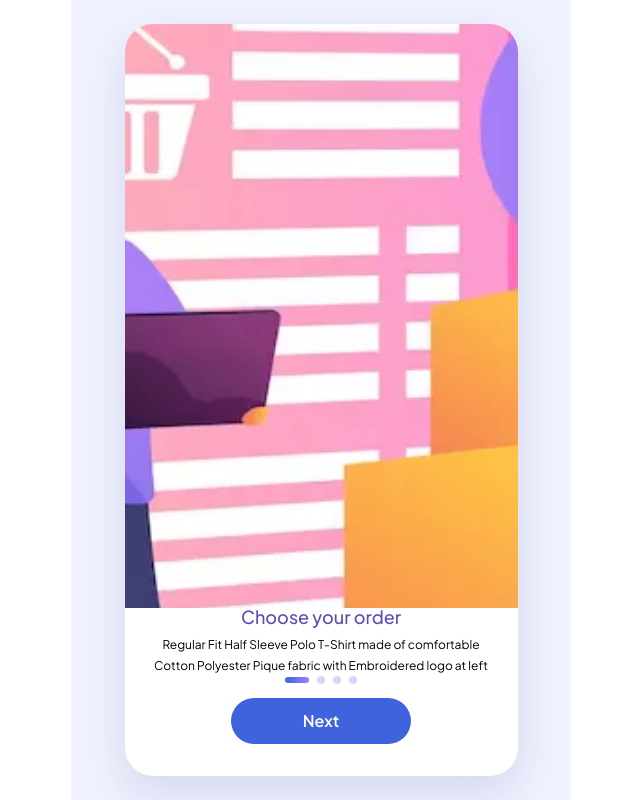
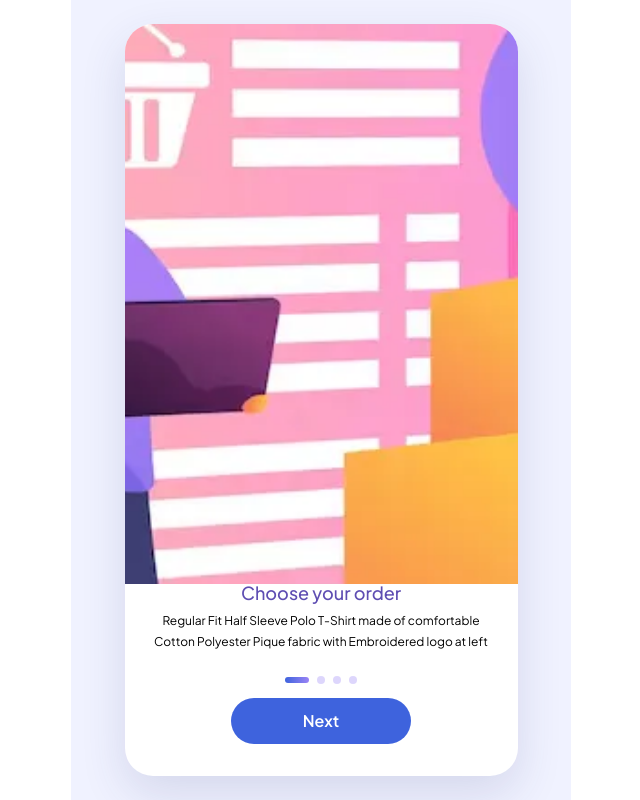
Before and after one commit to shreeram-kaudare-tc/student-kare, an Angular app in the folder student-kare-fe/: page /onboarding in a window 1280 px wide. Shown: the whole page, without its empty margins (319-959 px from the left). Built offline with nearby package versions, Linux system fonts and the light colour scheme.

Commit message:
fix space betwwen button and text

```diff
--- a/student-kare-fe/src/app/pages/onboarding/onboarding.html
+++ b/student-kare-fe/src/app/pages/onboarding/onboarding.html
@@ -23,7 +23,7 @@
     </div>
 
     <!-- Static Bottom Controls Container -->
-    <div class="flex flex-col items-center gap-[clamp(10px,1.8vh,16px)] pb-[max(32px,env(safe-area-inset-bottom)+16px)] px-[24px]">
+    <div class="flex flex-col items-center gap-[clamp(10px,1.8vh,16px)] pt-[24px] pb-[max(32px,env(safe-area-inset-bottom)+16px)] px-[24px]">
       <!-- Dots -->
       <div class="flex items-center gap-[8px]">
         @for (dot of slides; track dot.title; let j = $index) {
```
